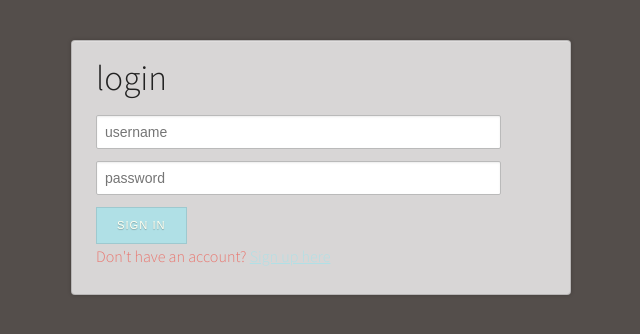
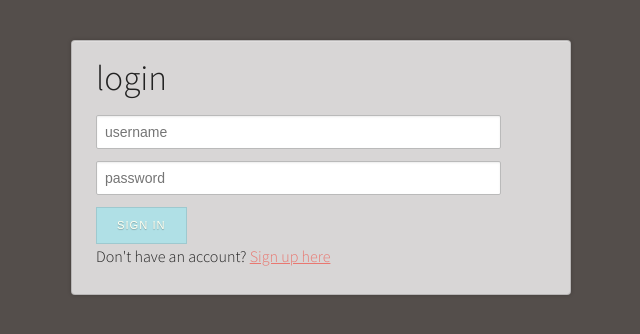
Before and after one commit to eduardoramirez/scalabrine, a PHP site: page /login in a window 1280 px wide. Shown: the top 334 px of the page, without its empty margins (319-959 px from the left). Run offline with PHP 8.4, Linux system fonts and the light colour scheme.

Commit message:
updated login page test

```diff
--- a/css/login.css
+++ b/css/login.css
@@ -22,11 +22,11 @@ body {
 }
 
 form p{
-	color: #e97770;
+	color: rgb(34,34,34);
 }
 
 form p a{
-	color: #B0E0E6;
+	color: #e97770;
 }
 
 h2 {
--- a/login.php
+++ b/login.php
@@ -71,7 +71,7 @@
             <input type="password" name="password" id="password" placeholder="password"  required="required" />
         </label>
         <button type="submit" class="btn-minimal" name="login">sign in</button>
-        <p>Don't have an account? <a href="/login">Sign up here</a></p>
+        <br><p>Don't have an account? <a href="/login">Sign up here</a></p>
     </form>
 </section>
 <?php
```
